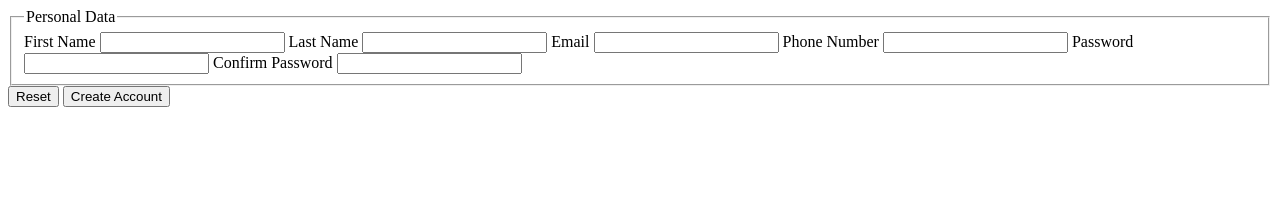
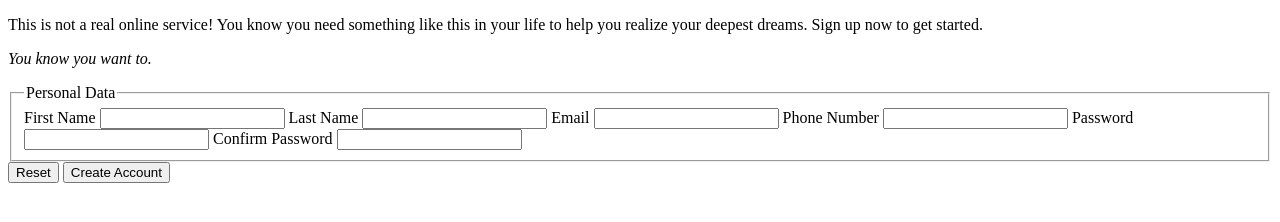
Before and after one commit to ARParizi/Odin-Project--Sign-Up-Form, a plain HTML site: page index.html in a window 1280 px wide. Drawn offline with Linux system fonts and the light colour scheme.

Commit message:
Add paragraphs

```diff
--- a/index.html
+++ b/index.html
@@ -7,6 +7,8 @@
     <link rel="stylesheet" href="./style.css">
 </head>
 <body>
+    <p>This is not a real online service! You know you need something like this in your life to help you realize your deepest dreams. Sign up now to get started.</p>
+    <p><em>You know you want to.</em></p>
     <form action="#" method="post">
         <fieldset>
             <legend>Personal Data</legend>
```
